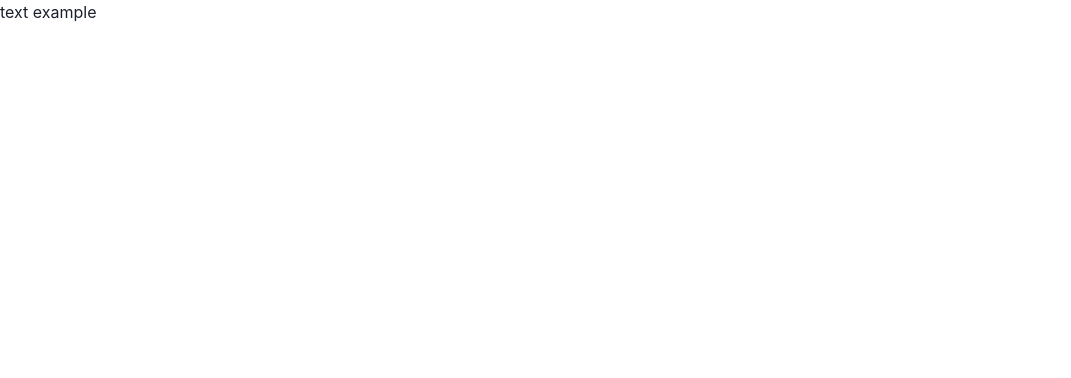
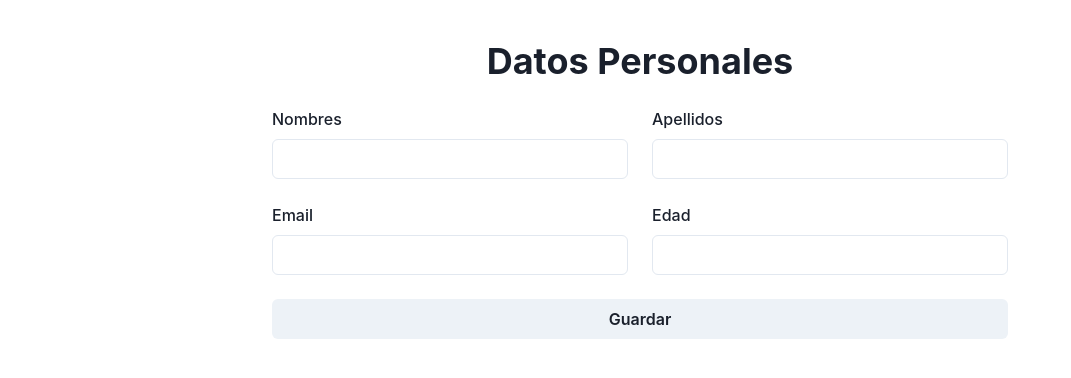
Before and after one commit to CamiloVargas123/one-consultans-test, a React (Vite) app: page / in a window 1280 px wide. Shown: the top 378 px of the page, without its empty margins (0-1071 px from the left). Built offline with nearby package versions, Linux system fonts and the light colour scheme.

Commit message:
create form of personal data

```diff
--- a/src/App.tsx
+++ b/src/App.tsx
@@ -1,9 +1,10 @@
 import { Box, Text } from '@chakra-ui/react'
+import { DataPersonalForm } from './pages'
 
 function App() {
   return (
     <Box>
-      <Text>text example</Text>
+      <DataPersonalForm />
     </Box>
   )
 }
--- /dev/null
+++ b/src/pages/DataPersonal/DataPersonalForm.tsx
@@ -0,0 +1,73 @@
+import { Box, Button, Container, FormControl, FormErrorMessage, FormHelperText, FormLabel, Grid, GridItem, Heading, Input } from '@chakra-ui/react'
+import { useForm } from 'react-hook-form'
+import { useDispatch } from 'react-redux'
+import { DataPersonal } from 'src/models/dataPersonal.type'
+
+export default function DataPersonalForm() {
+  const { register, handleSubmit, formState: { errors } } = useForm<DataPersonal>()
+  const dispatch = useDispatch()
+
+  async function onSubmit(data: DataPersonal) {
+    console.log("🚀 ~ file: DataPersonal.tsx ~ line 9 ~ onSubmit ~ data", data)
+  }
+
+  return (
+    <Box as="form" onSubmit={handleSubmit(onSubmit)}>
+      <Container maxW={"container.md"} mt={10}>
+        <Grid gridTemplateColumns={'repeat(2, 1fr'} gap={6}>
+
+          <GridItem colSpan={2}>
+            <Heading textAlign={"center"}>Datos Personales</Heading>
+          </GridItem>
+
+          <GridItem>
+            <FormControl isInvalid={errors.hasOwnProperty('firtName')} >
+              <FormLabel>Nombres</FormLabel>
+              <Input errorBorderColor='red' {...register("firtName", {
+                required: "Campo requerido"
+              })} />
+              {errors.hasOwnProperty('firtName') && <FormErrorMessage textAlign="end" color={"red.500"}>{errors.firtName?.message}</FormErrorMessage>}
+            </FormControl>
+          </GridItem>
+
+          <GridItem>
+            <FormControl isInvalid={errors.hasOwnProperty('lastName')} >
+              <FormLabel>Apellidos</FormLabel>
+              <Input errorBorderColor='red' {...register("lastName", {
+                required: "Campo requerido"
+              })} />
+              {errors.hasOwnProperty('lastName') && <FormErrorMessage textAlign="end" color={"red.500"}>{errors.lastName?.message}</FormErrorMessage>}
+            </FormControl>
+          </GridItem>
+
+          <GridItem>
+            <FormControl isInvalid={errors.hasOwnProperty('email')}>
+              <FormLabel>Email</FormLabel>
+              <Input type='email' {...register("email", {
+                required: "Campo requerido"
+              })} />
+              {errors.hasOwnProperty('email') && <FormErrorMessage>{errors.email?.message}</FormErrorMessage>}
+            </FormControl>
+          </GridItem>
+
+          <GridItem>
+            <FormControl isInvalid={errors.hasOwnProperty('age')}>
+              <FormLabel>Edad</FormLabel>
+              <Input type='number' {...register("age", {
+                required: "Campo requerido",
+                min: { value: 11, message: "Edad no valida" },
+                max: { value: 99, message: "Edad fuera de rango" }
+              })} />
+              {errors.hasOwnProperty('age') && <FormErrorMessage>{errors.age?.message}</FormErrorMessage>}
+            </FormControl>
+          </GridItem>
+
+          <GridItem colSpan={2} alignContent="end">
+            <Button type="submit" w="100%">Guardar</Button>
+          </GridItem>
+        </Grid>
+      </Container>
+
+    </Box>
+  )
+}
--- /dev/null
+++ b/src/pages/DataPersonal/index.ts
@@ -0,0 +1 @@
+export { default as DataPersonalForm } from './DataPersonalForm';
--- /dev/null
+++ b/src/pages/index.ts
@@ -0,0 +1 @@
+export * from './DataPersonal';
```
Also changed, not shown: src/models/dataPersonal.type.ts (added, +15 -0 lines).
